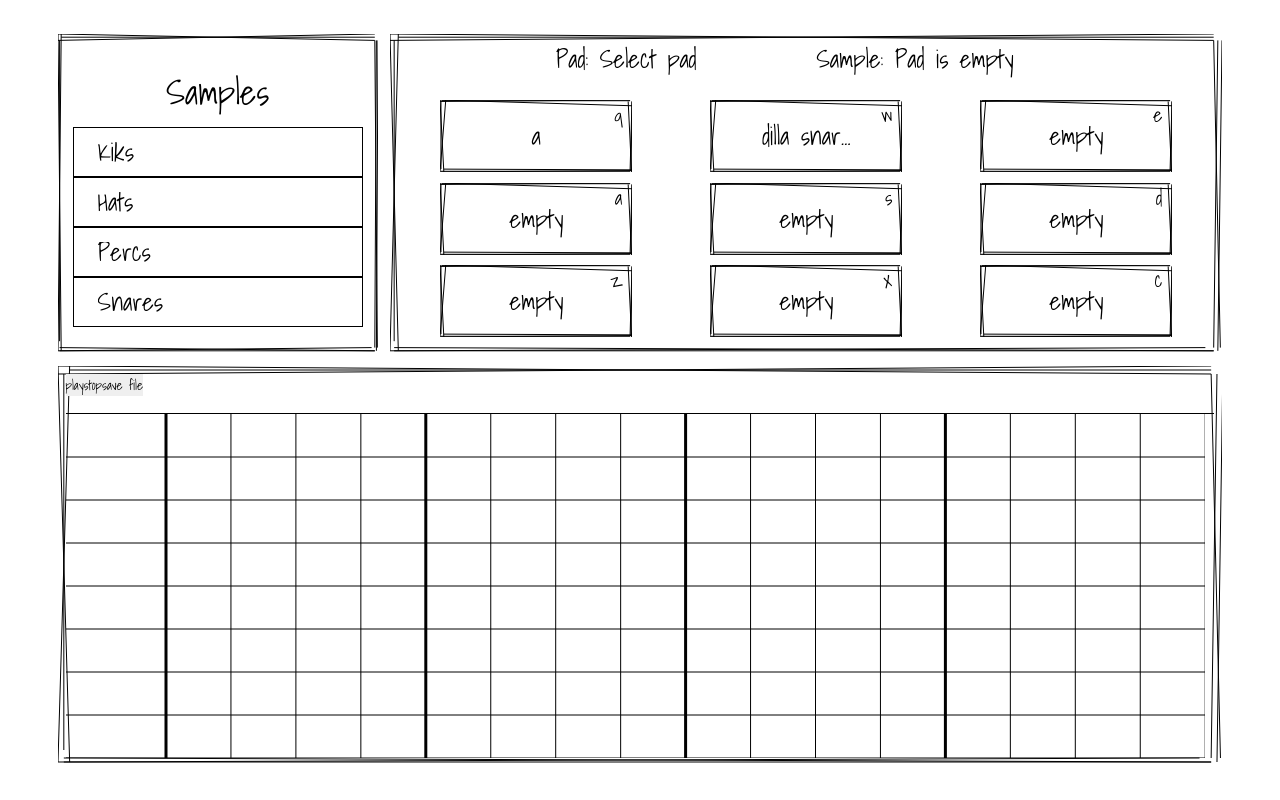
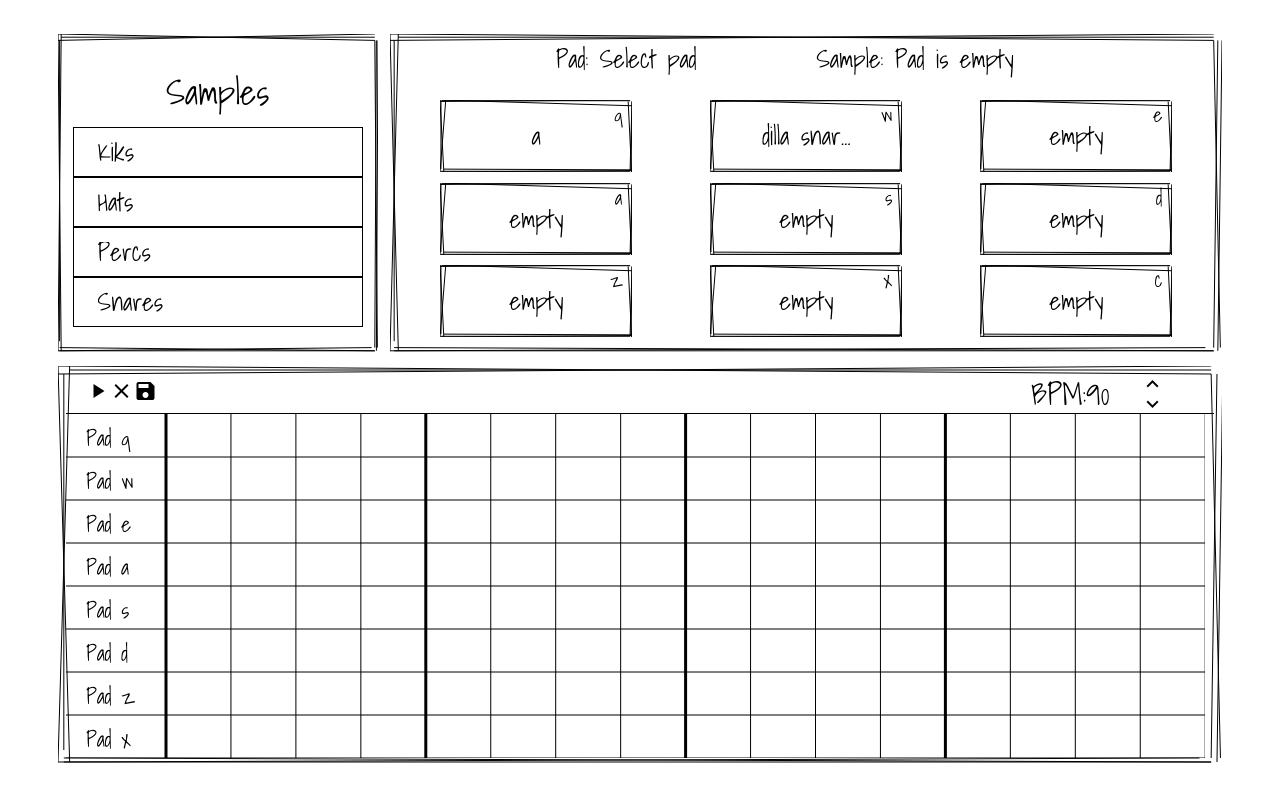
Before and after one commit to Velllll/audio-web-api, an Angular app: page / in a window 1280 px wide. Built offline with nearby package versions, Linux system fonts and the light colour scheme.

Commit message:
render names of pads

```diff
--- a/src/app/modules/drum-machine/components/scales/scales.component.html
+++ b/src/app/modules/drum-machine/components/scales/scales.component.html
@@ -1,8 +1,17 @@
 <div class="container">
     <div class="settings">
-        <button (click)="start()">play</button>
-        <button>stop</button>
-        <button (click)="saveStorage()">save file</button>
+        <div class="handlers">
+            <mat-icon  (click)="start()">play_arrow</mat-icon>
+            <mat-icon (click)="stop()">close</mat-icon>
+            <mat-icon (click)="saveStorage()">save</mat-icon>
+        </div>
+        <div class="bpm-container">
+            <div class="bpm">BPM:{{bpm}}</div>
+            <div class="handlers">
+                <mat-icon  (click)="increaseBPM()">expand_less</mat-icon>
+                <mat-icon  (click)="deincreaseBPM()">expand_more</mat-icon>
+            </div>
+        </div>
     </div>
     <div class="scales-container">
         <svg class="scales-svg"></svg>
--- a/src/app/modules/drum-machine/components/scales/scales.component.scss
+++ b/src/app/modules/drum-machine/components/scales/scales.component.scss
@@ -8,6 +8,41 @@
     .settings {
         height: 5vh;
         border-bottom: 1px black solid;
+        display: flex;
+        align-items: center;
+        justify-content: space-between;
+        .handlers {
+            margin: 0 20px;
+        }
+        .bpm-container {
+            margin: 0 20px;
+            display: flex;
+            align-items: center;
+            padding: 0 10px;
+            .bpm {
+                font-size: 30px;
+                width: 100px;
+                display: flex;
+                justify-content: center;
+                align-items: center;
+            }
+            .handlers {
+                display: flex;
+                flex-direction: column;
+                align-items: center;
+                justify-content: center;
+                .mat-icon {
+                    display: flex;
+                    justify-content: center;
+                    align-items: center;
+                    height: 2.5vh;
+                }
+            }
+        }
+
+        .mat-icon {
+            cursor: pointer;
+        }
     }
 
     .scales {
--- a/src/app/modules/drum-machine/components/scales/scales.component.ts
+++ b/src/app/modules/drum-machine/components/scales/scales.component.ts
@@ -1,6 +1,6 @@
 import { AfterViewInit, ChangeDetectionStrategy, Component, ElementRef, OnInit, ViewChild } from '@angular/core';
 import * as d3 from 'd3'
-import { BehaviorSubject, fromEvent, interval, startWith } from 'rxjs';
+import { BehaviorSubject, fromEvent, interval, startWith, Subject, takeUntil } from 'rxjs';
 
 export interface INotesStorage {
   noteId: string;
@@ -13,7 +13,7 @@ export interface INotesStorage {
   templateUrl: './scales.component.html',
   styleUrls: ['./scales.component.scss'],
 })
-export class ScalesComponent implements OnInit, AfterViewInit {
+export class ScalesComponent implements OnInit {
   svg!: d3.Selection<d3.BaseType, unknown, HTMLElement, any>
 
   settings = {
@@ -26,13 +26,30 @@ export class ScalesComponent implements OnInit, AfterViewInit {
     noteWidth: (innerWidth * 0.89 - 100) / 32
   }
 
-  bpm = 180
+  bpm = 90
+
+  stopHandler$ = new Subject<boolean>()
+  //for time line
+  curentPos = new BehaviorSubject(0)
 
   notesStorage$ = new BehaviorSubject<INotesStorage[]>([])
 
   constructor() { }
 
-  ngAfterViewInit(): void {
+  ngOnInit(): void {
+    //appoint width and height to svg element
+    this.renderSvg()
+    //render notes from storage (do befor renderNotes() func)
+    this.loadNotesFromStorage()
+    //(do befor renderNotes() func)
+    this.renderGElements()
+    //add lines to svg
+    this.renderLines()
+    //add notes to svg
+    this.renderNotes()
+    //render names
+    this.renderPadNames()
+
     fromEvent(window, 'resize').subscribe(() => {
       this.settings.height = innerHeight * 0.43
       this.settings.width = innerWidth * 0.89
@@ -45,20 +62,11 @@ export class ScalesComponent implements OnInit, AfterViewInit {
       this.renderLines()
       //add notes to svg
       this.renderNotes()
+      //render names
+      this.renderPadNames()
     })
-  }
 
-  ngOnInit(): void {
-    //appoint width and height to svg element
-    this.renderSvg()
-    //render notes from storage (do befor renderNotes() func)
-    this.loadNotesFromStorage()
-    //(do befor renderNotes() func)
-    this.renderGElementsForLines()
-    //add lines to svg
-    this.renderLines()
-    //add notes to svg
-    this.renderNotes()
+
   }
   /**
    * appoint width and height to svg element
@@ -83,7 +91,7 @@ export class ScalesComponent implements OnInit, AfterViewInit {
   /**
    * render g containers for lines (render before renderLines() func)
    */
-  renderGElementsForLines() {
+  renderGElements() {
     this.svg
     .append('g')
     .attr('class', 'verticalIntoBars')
@@ -97,13 +105,60 @@ export class ScalesComponent implements OnInit, AfterViewInit {
 
     this.svg.append('g')
     .attr('class', 'moveLine')
+
+    this.svg.append('g')
+    .attr('class', 'titlesForPads')
+  }
+
+  renderPadNames() {
+    const fontSize = this.settings.noteHeight / 2
+    const k = this.settings.noteHeight / 2 + fontSize / 2
+    const dataOfYPos = [
+      {y: k, text: 'Pad q'},
+      {y: k + this.settings.noteHeight, text: 'Pad w'},
+      {y: k + (this.settings.noteHeight * 2), text: 'Pad e'},
+      {y: k + (this.settings.noteHeight * 3), text: 'Pad a'},
+      {y: k + (this.settings.noteHeight * 4), text: 'Pad s'},
+      {y: k + (this.settings.noteHeight * 5), text: 'Pad d'},
+      {y: k + (this.settings.noteHeight * 6), text: 'Pad z'},
+      {y: k + (this.settings.noteHeight * 7), text: 'Pad x'},
+      {y: k + (this.settings.noteHeight * 8), text: 'Pad c'},
+    ]
+    d3.selectAll('g.titlesForPads')
+      .selectAll('text')
+      .data(dataOfYPos)
+      .join('text')
+      .text(d => d.text)
+      .attr('font-size', fontSize)
+      .attr('y', d => d.y)
+      .attr('x', this.settings.marginLeftForName * 0.2)
+
   }
 
   start() {
     const timeForOneBar = 60000 / this.bpm
-    interval(timeForOneBar).pipe(startWith(-1)).subscribe((linePos) => {
+    interval(timeForOneBar).pipe(
+      startWith(-1),
+      takeUntil(this.stopHandler$)
+    ).subscribe(() => {
       this.renderMoveLine(timeForOneBar)
     })
+  }
+
+  stop() {
+    this.stopHandler$.next(true)
+    this.curentPos.next(0)
+    this.renderMoveLine(0)
+  }
+
+  increaseBPM() {
+    this.bpm++
+    this.stop()
+  }
+
+  deincreaseBPM() {
+    this.bpm--
+    this.stop()
   }
 
   renderMoveLine(duration: number) {
@@ -125,19 +180,7 @@ export class ScalesComponent implements OnInit, AfterViewInit {
     .attr('y1', 0)
     .attr('y2', this.settings.height)
     .attr('stroke', 'rgb(125, 32, 125)')
-    .attr('stroke-width', 1)
-  }
-
-  curentPos = new BehaviorSubject(0)
-  getXPosForMoveingLine(duration: number) {
-    if(this.curentPos.getValue() === 33) this.curentPos.next(0)
-    if(!duration) {
-      return this.settings.marginLeftForName
-    } else {
-      const pos = this.curentPos.getValue()
-      this.curentPos.next(this.curentPos.getValue() + 1)
-      return (this.curentPos.getValue() - 1) * this.settings.noteWidth + this.settings.marginLeftForName
-    }
+    .attr('stroke-width', 2)
   }
 
   renderNotes() {
@@ -257,6 +300,8 @@ export class ScalesComponent implements OnInit, AfterViewInit {
       this.svg.selectAll("rect." + noteId).remove()
     });
   }
+
+  ////////////////////////////////////////////////////////////////////////
   /**
    * for getting y position by name of pad
    * @param padName name of pad
@@ -318,4 +363,15 @@ export class ScalesComponent implements OnInit, AfterViewInit {
     const random = [...Math.random().toString(36).substr(2, 9)].filter(n => !+n && n !== '0').join('')
     return random + random
   }
+
+  getXPosForMoveingLine(duration: number) {
+    if(this.curentPos.getValue() === 33) this.curentPos.next(0)
+    if(!duration) {
+      return this.settings.marginLeftForName
+    } else {
+      const pos = this.curentPos.getValue()
+      this.curentPos.next(this.curentPos.getValue() + 1)
+      return (this.curentPos.getValue() - 1) * this.settings.noteWidth + this.settings.marginLeftForName
+    }
+  }
 }
```
